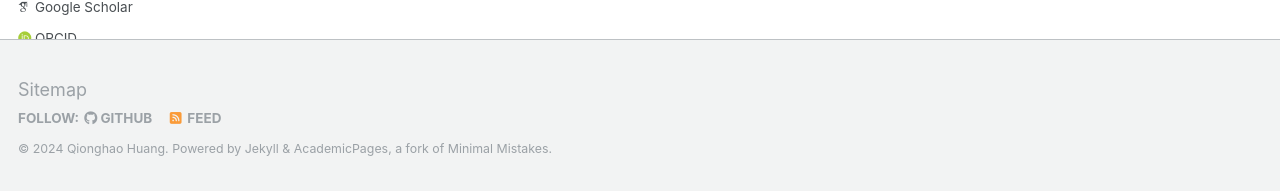
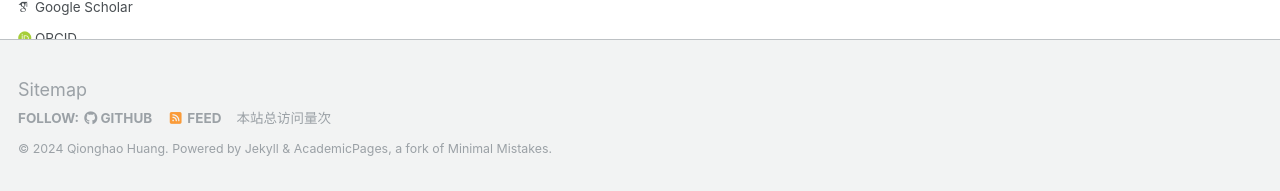
Before and after one commit to qhhuang-ai/qhhuang-ai.github.io, a Jekyll site: the page built from _pages/about.md, in a window 1280 px wide and 900 px high, scrolled down 7005 px. Shown: the part 706-897 px from the top of the window. Built offline with Jekyll 4.4.1, drawn with Linux system fonts in a browser that asks for light colours; some web fonts are replaced; comment, search, counter and statistics services are not loaded.

Commit message:
update CV

```diff
--- a/_includes/footer.html
+++ b/_includes/footer.html
@@ -15,8 +15,11 @@
     {% if site.atom_feed.hide != true %}
     <li><a href="{% if site.atom_feed.path %}{{ site.atom_feed.path }}{% else %}{{ base_path }}/feed.xml{% endif %}"><i class="fa fa-fw fa-rss-square" aria-hidden="true"></i> {{ site.data.ui-text[site.locale].feed_label | default: "Feed" }}</a></li>
     {% endif %}
+    <li><span id="busuanzi_container_site_pv">本站总访问量<span id="busuanzi_value_site_pv"></span>次</span></li>
   </ul>
 </div>
 {% endif %}
 
 <div class="page__footer-copyright">&copy; {{ site.time | date: '%Y' }} {{ site.name | default: site.title }}. {{ site.data.ui-text[site.locale].powered_by | default: "Powered by" }} <a href="http://jekyllrb.com" rel="nofollow">Jekyll</a> &amp; <a href="https://github.com/academicpages/academicpages.github.io">AcademicPages</a>, a fork of <a href="https://mademistakes.com/work/minimal-mistakes-jekyll-theme/" rel="nofollow">Minimal Mistakes</a>.</div>
+
+<script async src="//busuanzi.ibruce.info/busuanzi/2.3/busuanzi.pure.mini.js"></script>
```
